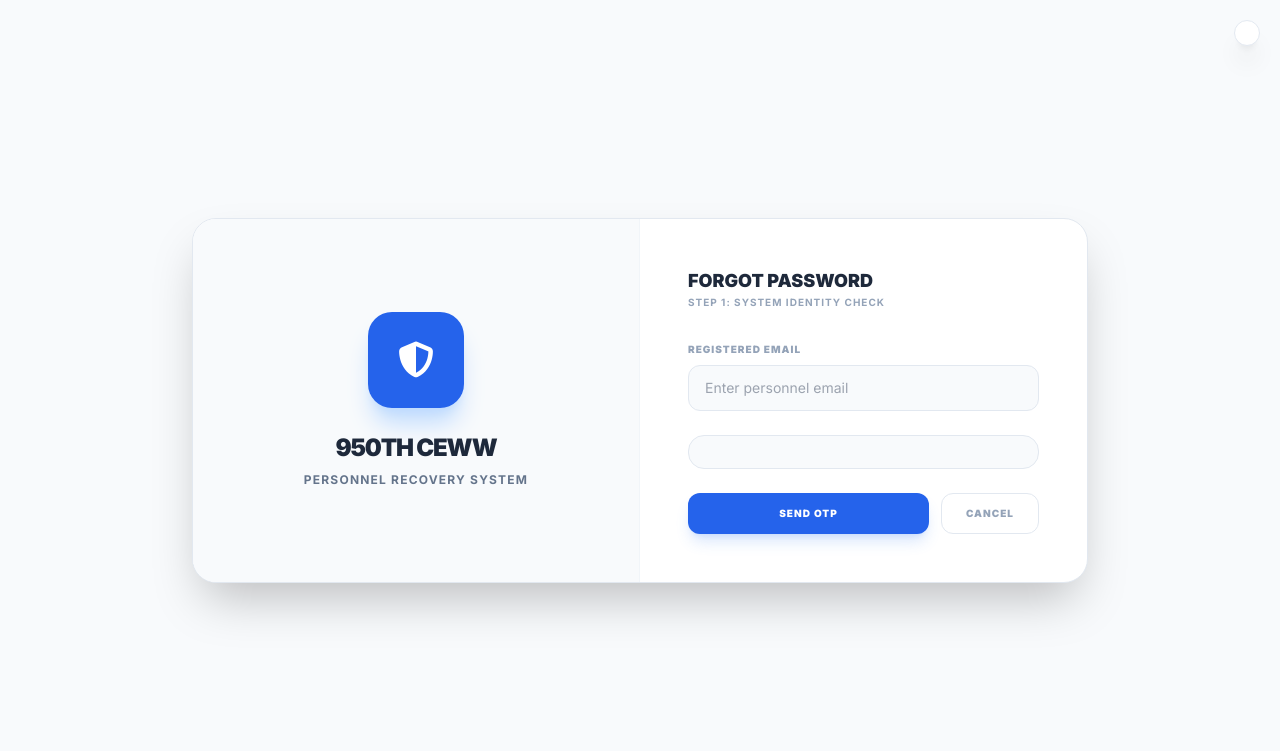
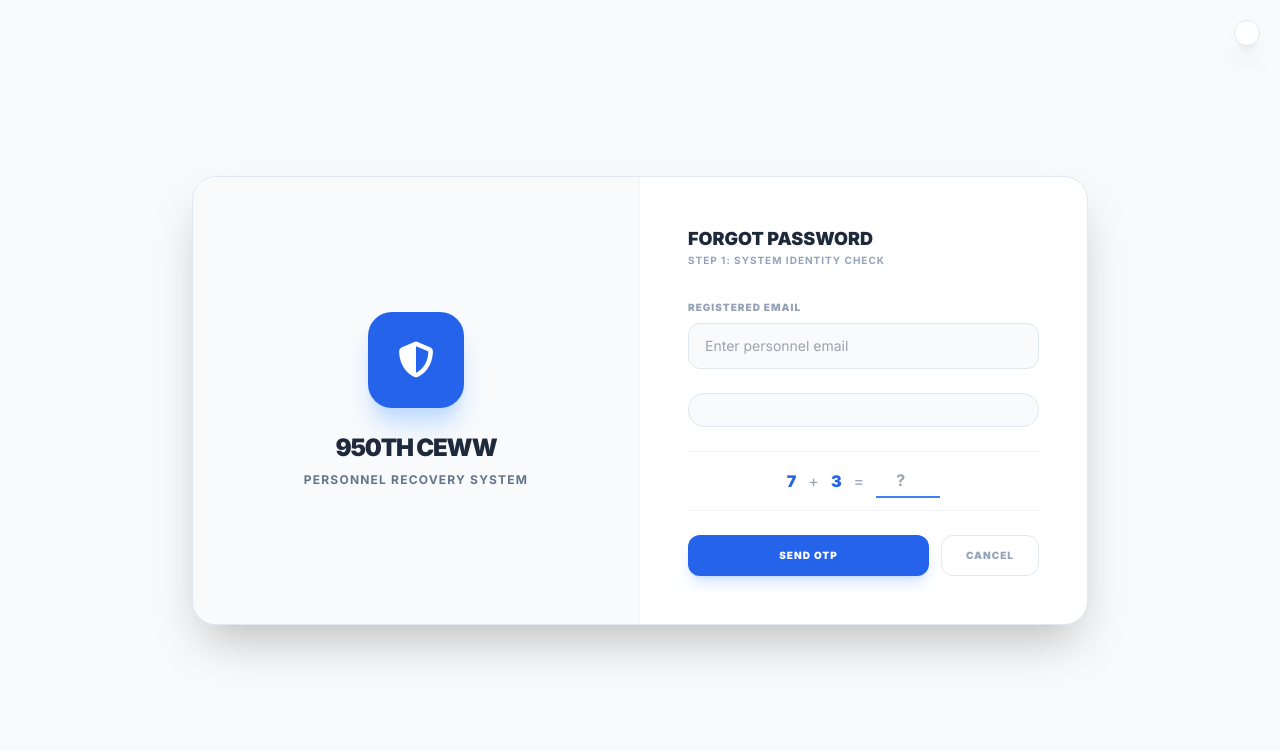
Before and after one commit to HonradGallardo/950th-CEWW-Project, a Django app: page /forgot_password/ in a window 1280 px wide. Shown: the top 751 px of the page. Run offline with Django 4.2, Linux system fonts and the light colour scheme; some libraries are stand-ins or nearby versions.

Commit message:
Forgot-password added another captcha addition for more security

```diff
--- a/core/templates/registration/forgot_password.html
+++ b/core/templates/registration/forgot_password.html
@@ -1,10 +1,9 @@
 {% extends "core/base.html" %}
-
-
 
 {% block content %}
 <script src="https://code.jquery.com/jquery-3.7.1.min.js"></script>
 <script src="https://www.google.com/recaptcha/api.js" async defer></script>
+
 <div class="min-h-screen flex items-center justify-center bg-slate-50 dark:bg-slate-950 p-4 transition-colors duration-300">
     <div class="w-full max-w-4xl bg-white dark:bg-slate-900 rounded-3xl shadow-2xl border border-slate-200 dark:border-slate-800 flex flex-col md:flex-row overflow-hidden">
 
@@ -33,6 +32,15 @@
 
                 <div class="flex justify-center p-4 bg-slate-50 dark:bg-slate-800/50 rounded-2xl border border-slate-200 dark:border-slate-700">
                     <div class="g-recaptcha" id="recaptcha-widget" data-sitekey="6LeIxAcTAAAAAJcZVRqyHh71UMIEGNQ_MXjiZKhI" data-theme="dark"></div>
+                </div>
+
+                <div class="flex items-center justify-center gap-3 py-3 border-y border-slate-100 dark:border-slate-800">
+                    <span id="step1-num1" class="font-black text-blue-600"></span>
+                    <span class="text-slate-400">+</span>
+                    <span id="step1-num2" class="font-black text-blue-600"></span>
+                    <span class="text-slate-400">=</span>
+                    <input type="number" id="step1-captcha-ans" placeholder="?" required
+                           class="w-16 py-1 text-center border-b-2 border-blue-500 bg-transparent font-bold outline-none text-slate-800 dark:text-white">
                 </div>
 
                 <div class="flex gap-3">
@@ -71,26 +79,43 @@
     </div>
 </div>
 
-
-
 <script>
 $(document).ready(function() {
+    let step1Answer = 0;
+
+    // --- Generate Math Captcha for Step 1 ---
+    function refreshStep1Captcha() {
+        const n1 = Math.floor(Math.random() * 10) + 1;
+        const n2 = Math.floor(Math.random() * 10) + 1;
+        step1Answer = n1 + n2;
+        $('#step1-num1').text(n1);
+        $('#step1-num2').text(n2);
+        $('#step1-captcha-ans').val('');
+    }
+
+    refreshStep1Captcha(); // Initialize on load
 
     // --- 1. JQUERY AJAX: STEP 1 (Send OTP) ---
     $('#send-otp-btn').on('click', function() {
         const email = $('#recovery-email').val();
+        const userAnswer = parseInt($('#step1-captcha-ans').val());
         const $btn = $(this);
 
         let recaptchaResponse = '';
         try {
-            // 🚨 Safely try to get the recaptcha response so it doesn't crash if keys are missing
             recaptchaResponse = grecaptcha.getResponse();
         } catch (e) {
-            console.warn("reCAPTCHA not loaded. Did you set RECAPTCHA_SITE_KEY in settings.py?");
+            console.warn("reCAPTCHA check failed.");
         }
 
+        // Basic Validations
         if (!email) { alert("Personnel email is required."); return; }
-        if (!recaptchaResponse) { alert("Security check required. Please check the box."); return; }
+        if (!recaptchaResponse) { alert("Please complete the reCAPTCHA."); return; }
+        if (userAnswer !== step1Answer) {
+            alert("Security Check: Incorrect math answer.");
+            refreshStep1Captcha();
+            return;
+        }
 
         $btn.prop('disabled', true).html('<i class="fas fa-circle-notch fa-spin mr-2"></i> PROCESSING...');
 
@@ -101,6 +126,7 @@ $(document).ready(function() {
                 'action': 'send_otp',
                 'email': email,
                 'g-recaptcha-response': recaptchaResponse,
+                'step1_captcha_ans': userAnswer, // Send to backend if needed
                 'csrfmiddlewaretoken': '{{ csrf_token }}'
             },
             headers: { 'X-Requested-With': 'XMLHttpRequest' },
@@ -108,13 +134,13 @@ $(document).ready(function() {
                 if (data.status === 'success') {
                     $('#num3').text(data.num3);
                     $('#num4').text(data.num4);
-
                     $('#step-1').addClass('hidden');
                     $('#step-2-form').removeClass('hidden');
                     startTimer(300);
                 } else {
                     alert(data.message);
                     $btn.prop('disabled', false).text("Send OTP");
+                    refreshStep1Captcha();
                     if (typeof grecaptcha !== 'undefined') grecaptcha.reset();
                 }
             },
@@ -160,10 +186,8 @@ function startTimer(duration) {
     const interval = setInterval(() => {
         let minutes = parseInt(timer / 60, 10);
         let seconds = parseInt(timer % 60, 10);
-
         seconds = seconds < 10 ? "0" + seconds : seconds;
         display.innerText = `${minutes}:${seconds} remaining`;
-
         if (--timer < 0) {
             display.innerText = "OTP Expired";
             display.classList.add('text-red-500');
@@ -172,5 +196,4 @@ function startTimer(duration) {
     }, 1000);
 }
 </script>
-
 {% endblock %}
```
